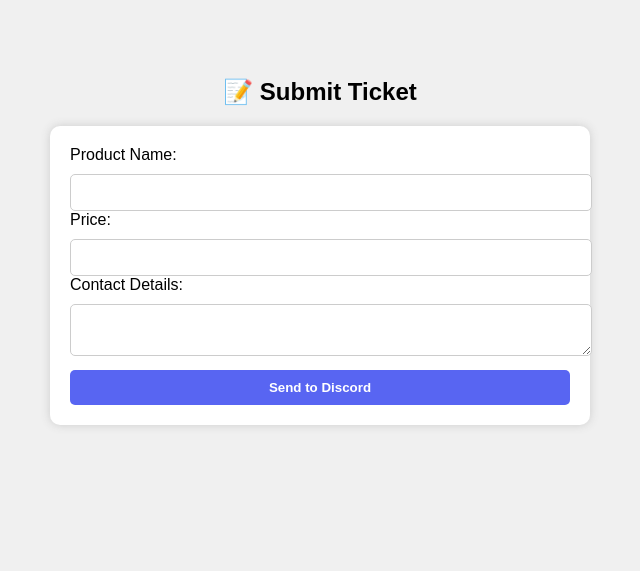
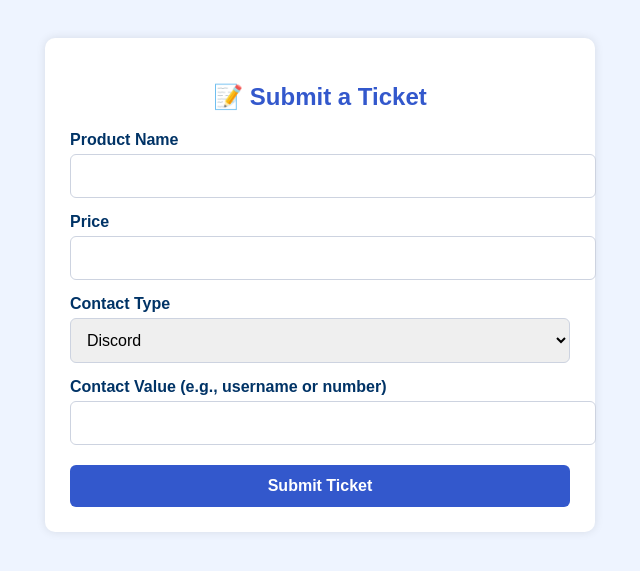
Before and after one commit to radheyradhey777/tk-web, a Flask app: page / in a window 1280 px wide. Shown: the top 571 px of the page, without its empty margins (320-960 px from the left). Run offline with Flask 3, Linux system fonts and the light colour scheme.

Commit message:
Update form.html

```diff
--- a/templates/form.html
+++ b/templates/form.html
@@ -1,37 +1,93 @@
 <!DOCTYPE html>
-<html>
+<html lang="en">
 <head>
+  <meta charset="UTF-8">
   <title>Submit Ticket</title>
+  <meta name="viewport" content="width=device-width, initial-scale=1.0">
   <style>
-    body { font-family: Arial; background: #f0f0f0; padding: 50px; }
+    body {
+      background: #eef4ff;
+      font-family: Arial, sans-serif;
+      padding: 30px;
+    }
+
     form {
-      background: #fff; padding: 20px; max-width: 500px;
-      margin: auto; border-radius: 10px; box-shadow: 0 0 10px #ccc;
+      max-width: 500px;
+      margin: auto;
+      background: #fff;
+      padding: 25px;
+      border-radius: 10px;
+      box-shadow: 0 0 10px rgba(0,0,0,0.1);
     }
-    input, textarea, button {
-      width: 100%; margin-top: 10px; padding: 10px;
-      border: 1px solid #ccc; border-radius: 5px;
+
+    h2 {
+      text-align: center;
+      color: #3358cc;
     }
+
+    label {
+      display: block;
+      margin-top: 15px;
+      font-weight: bold;
+      color: #003366;
+    }
+
+    input, select, textarea, button {
+      width: 100%;
+      padding: 12px;
+      margin-top: 5px;
+      border: 1px solid #cdd3e0;
+      border-radius: 6px;
+      font-size: 16px;
+    }
+
     button {
-      background: #5865F2; color: white; font-weight: bold; border: none;
+      background-color: #3358cc;
+      color: white;
+      border: none;
+      margin-top: 20px;
+      font-weight: bold;
+      cursor: pointer;
+    }
+
+    button:hover {
+      background-color: #2549b2;
+    }
+
+    /* Anti-spam hidden field */
+    .hidden {
+      display: none;
     }
   </style>
 </head>
 <body>
 
-<h2 style="text-align:center;">📝 Submit Ticket</h2>
-<form method="POST">
-  <label>Product Name:</label>
-  <input type="text" name="product_name" required>
+  <form method="POST">
+    <h2>📝 Submit a Ticket</h2>
 
-  <label>Price:</label>
-  <input type="text" name="price" required>
+    <label>Product Name</label>
+    <input type="text" name="product_name" required>
 
-  <label>Contact Details:</label>
-  <textarea name="contact_details" required></textarea>
+    <label>Price</label>
+    <input type="text" name="price" required>
 
-  <button type="submit">Send to Discord</button>
-</form>
+    <label>Contact Type</label>
+    <select name="contact_type" required>
+      <option value="Discord">Discord</option>
+      <option value="Telegram">Telegram</option>
+      <option value="Instagram">Instagram</option>
+      <option value="WhatsApp">WhatsApp</option>
+      <option value="Mobile">Mobile</option>
+    </select>
+
+    <label>Contact Value (e.g., username or number)</label>
+    <input type="text" name="contact_value" required>
+
+    <!-- Anti-spam field (honeypot) -->
+    <input type="text" name="bot_field" class="hidden" autocomplete="off">
+
+    <button type="submit">Submit Ticket</button>
+  </form>
 
 </body>
 </html>
```
